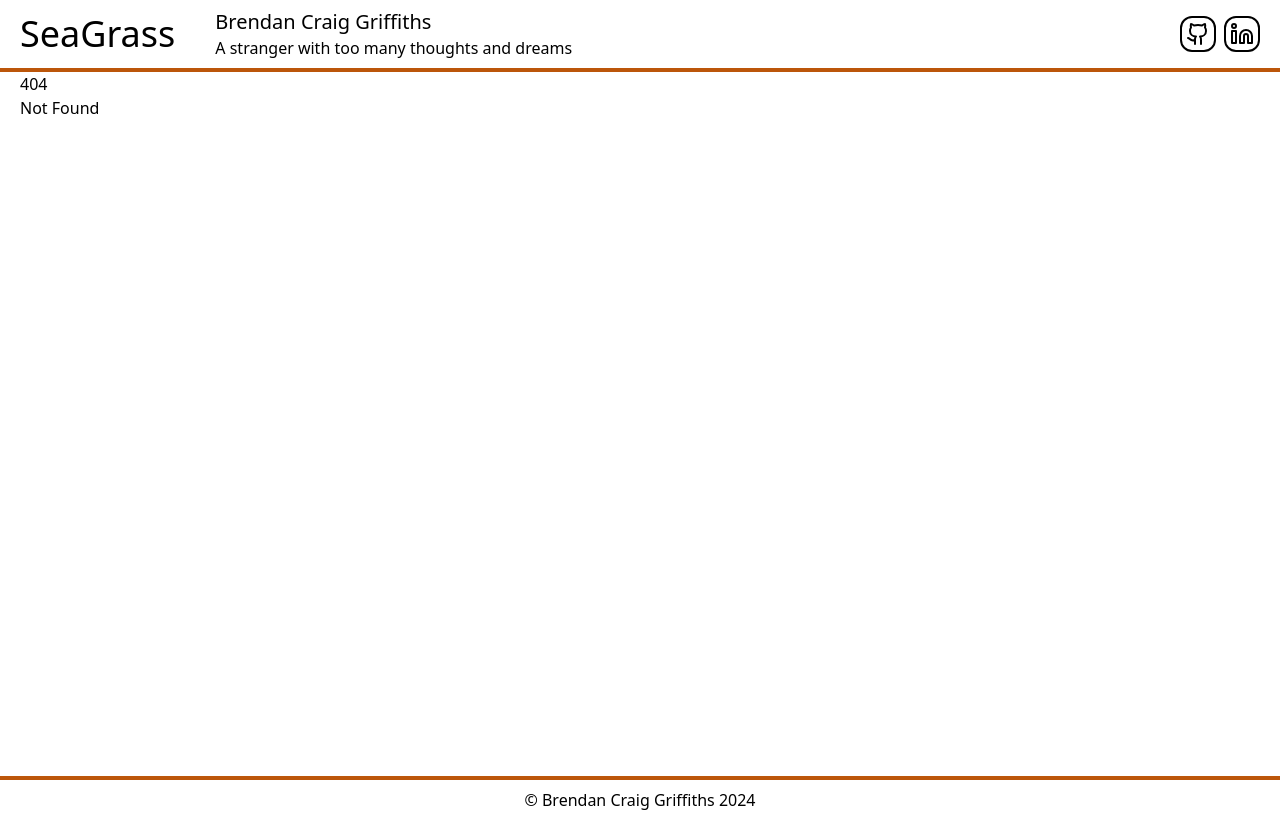
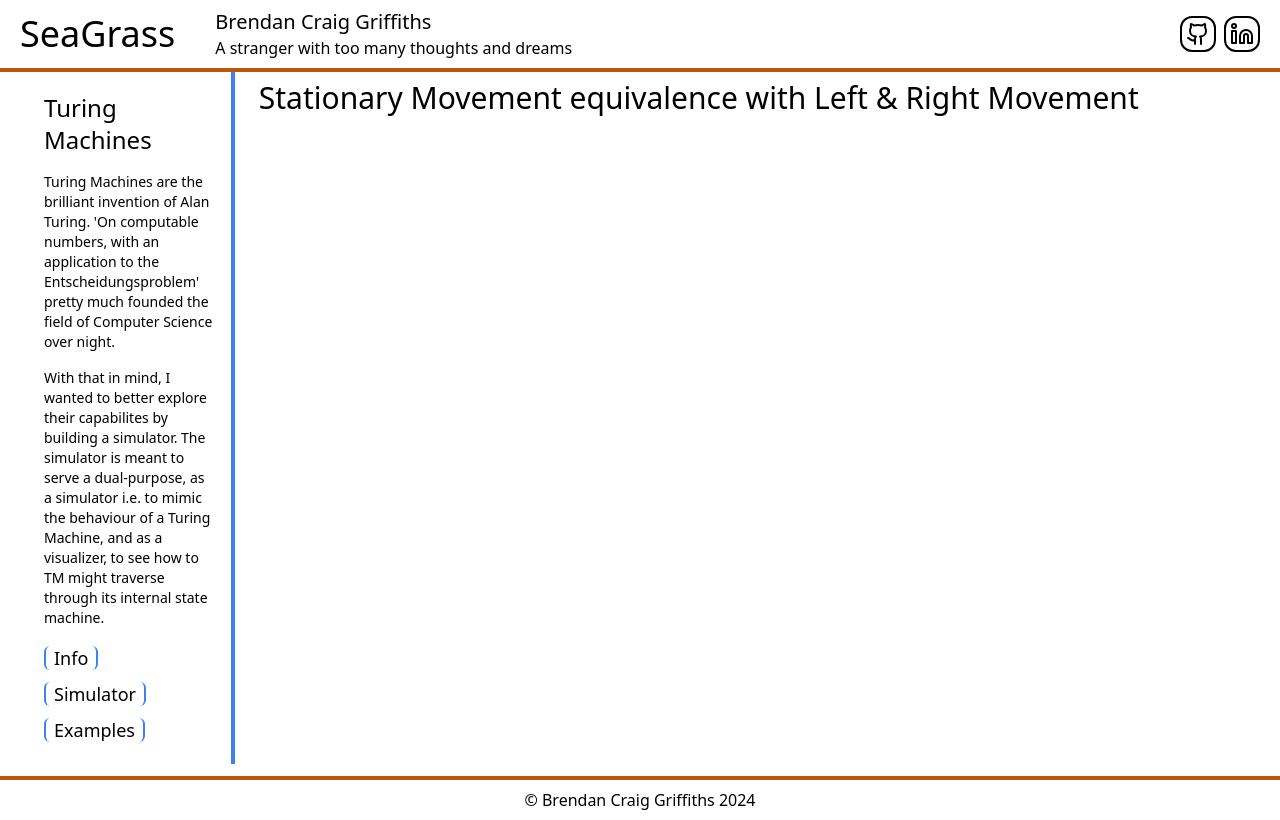
Before and after one commit to orwellian225/seagrass, a SvelteKit app: page /turing-machines/misc/stationary-tapehead in a window 1280 px wide. Before the commit this address had no page. Built offline with nearby package versions, Linux system fonts and the light colour scheme.

Commit message:
add: Misc TM Pages

```diff
--- /dev/null
+++ b/src/routes/turing-machines/misc/one-way/+page.svelte
@@ -0,0 +1,4 @@
+<article class="p-2 flex justify-start items-start flex-col gap-2">
+    <h3 class="text-3xl">One-Way vs Two-Way Tapes</h3>
+
+</article>
--- /dev/null
+++ b/src/routes/turing-machines/misc/stationary-tapehead/+page.svelte
@@ -0,0 +1,4 @@
+<article class="p-2 flex justify-start items-start flex-col gap-2">
+    <h3 class="text-3xl">Stationary Movement equivalence with Left & Right Movement</h3>
+
+</article>
```
